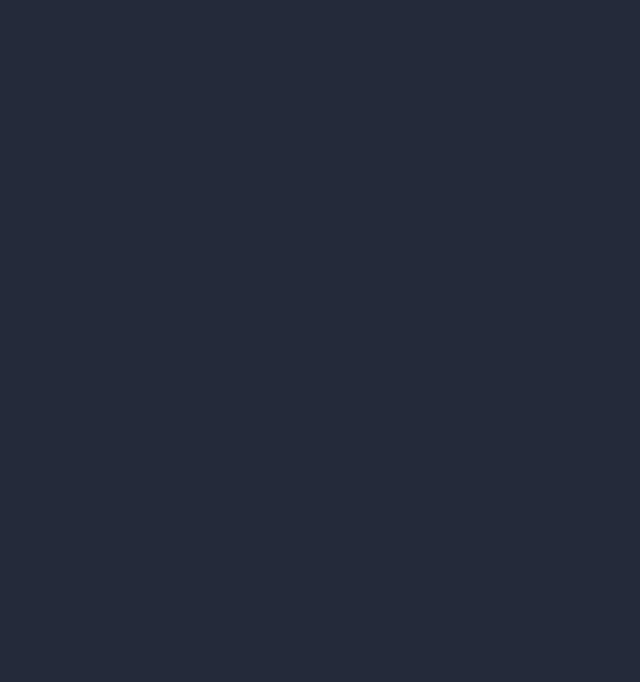
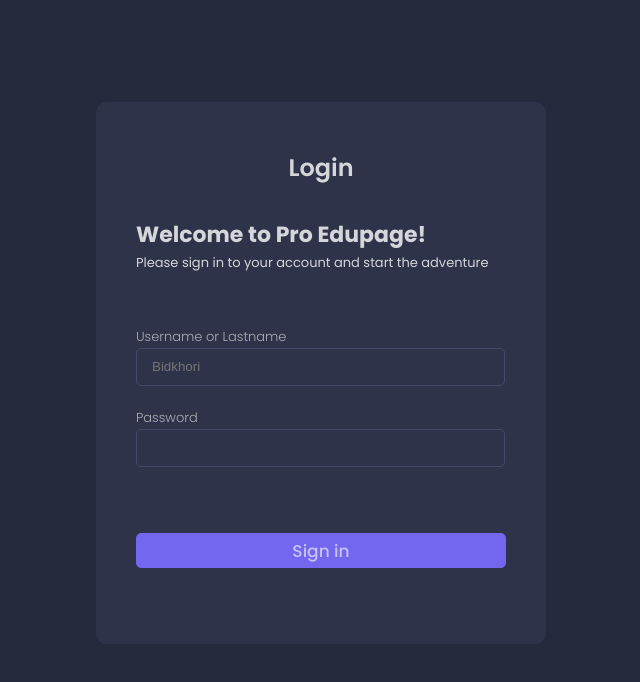
Before and after one commit to Jenesyx/Smart-School, a React (Create React App) app: page /login in a window 1280 px wide. Before the commit this address had no page. Shown: the top 682 px of the page, without its empty margins (319-959 px from the left). Built offline with nearby package versions, Linux system fonts and the light colour scheme.

Commit message:
0.1.0 - Added login panel without functions

```diff
--- a/src/App.css
+++ b/src/App.css
@@ -1,3 +1,4 @@
 .App {
   text-align: center;
+  display: flex;
 }
--- a/src/App.js
+++ b/src/App.js
@@ -1,14 +1,15 @@
 import './App.css';
 import { BrowserRouter as Router, Route, Routes } from 'react-router-dom';
 import Login from './Pages/Login/Login'
+import HomePage from './Pages/HomePage/HomePage'
 
 function App() {
   return (
     <div className="App">
       <Router>
         <Routes>
-          {/* <Route path="/" element={<HomePage/>}/> */}
-          <Route path="/" element={<Login/>}/>
+          <Route path="/" element={<HomePage/>}/>
+          <Route path="/login" element={<Login/>}/>
         </Routes>
       </Router>
     </div>
--- a/src/Pages/Login/Login.css
+++ b/src/Pages/Login/Login.css
@@ -0,0 +1,81 @@
+.login-holder {
+    margin: 8% auto;
+    width: 450px;
+    height: 542px;
+    background-color: #2F3349;
+    padding: 20px 40px;
+    border-radius: 11px;
+}
+
+.login {
+    font-weight: 600;
+    font-size: 24px;
+    margin-top: 9%;
+}
+
+.welcome {
+    position: relative;
+    display: block;
+    text-align: left;
+    height: 50px;
+    margin-top: 12%;
+}
+
+.welcome p:nth-child(1) {
+    font-weight: Bold;
+    font-size: 22px;
+}
+
+.welcome p:nth-child(2) {
+    margin-top: 10px;
+    font-size: 13px;
+}
+
+.inputs {
+    margin-top: 15%;
+    text-align: left;
+}
+
+.inputs input {
+    color: rgba(255, 255, 255,0.4);
+    width: 95%;
+    height: 32px;
+    padding: 2px 0px 2px 15px;
+    border: 1px solid #434968;
+    border-radius: 5px;
+    background: transparent;
+    margin-top: 5px;
+}
+
+.inputs p {
+    color: rgba(255, 255, 255,0.6);
+    font-size: 13px;
+    font-weight: 300;
+}
+
+.password {
+    margin-top: 25px;
+}
+
+.button {
+    cursor: pointer;
+    border-radius: 5px;
+    margin-top: 18%;
+    width: 100%;
+    height: 35px;
+    background-color: #7367F0;
+    border: 1px solid #7367F0;
+    text-align: center;
+    line-height: 35px;
+    transition: all 0.3s ease-in-out;
+}
+
+.button:hover {
+    background: transparent;
+    border: 1px solid #434968;
+}
+
+.button p {
+    font-size: 17px;
+    font-weight: 500;
+}
--- a/src/Pages/Login/Login.js
+++ b/src/Pages/Login/Login.js
@@ -1,9 +1,29 @@
 import React from 'react'
+import './Login.css'
 
 function Login() {
   return (
     <>
-
+      <div className='login-holder'>
+        <div className='login'>Login</div>
+        <div className="welcome">
+          <p>Welcome to Pro Edupage!</p>
+          <p>Please sign in to your account and start the adventure</p>
+        </div>
+        <div className="inputs">
+          <div className="username">
+            <p>Username or Lastname</p>
+            <input type="text" placeholder='Bidkhori'/>
+          </div>
+          <div className="password">
+            <p>Password</p>
+            <input type="password"/>
+          </div>
+          <div className="button">
+            <p>Sign in</p>
+          </div>
+        </div>
+      </div>
     </>
   )
 }
--- a/src/index.css
+++ b/src/index.css
@@ -1,4 +1,5 @@
 body {
+  color: rgba(255, 255, 255,0.8);
   background-color: #25293C;
   padding: 0;
   margin: 0;
--- a/src/index.js
+++ b/src/index.js
@@ -1,6 +1,7 @@
 import React from 'react';
 import ReactDOM from 'react-dom/client';
 import './index.css';
+import './ajFix.css'
 import App from './App';
 import reportWebVitals from './reportWebVitals';
 
```
